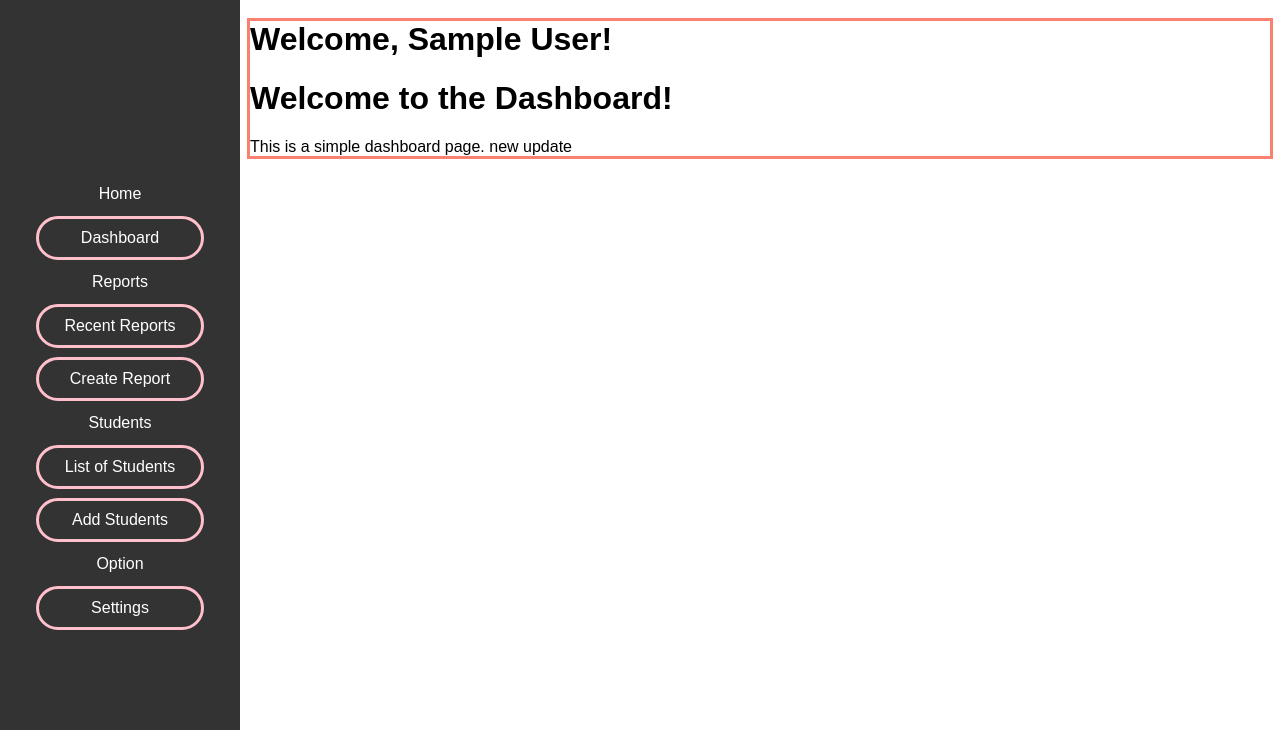
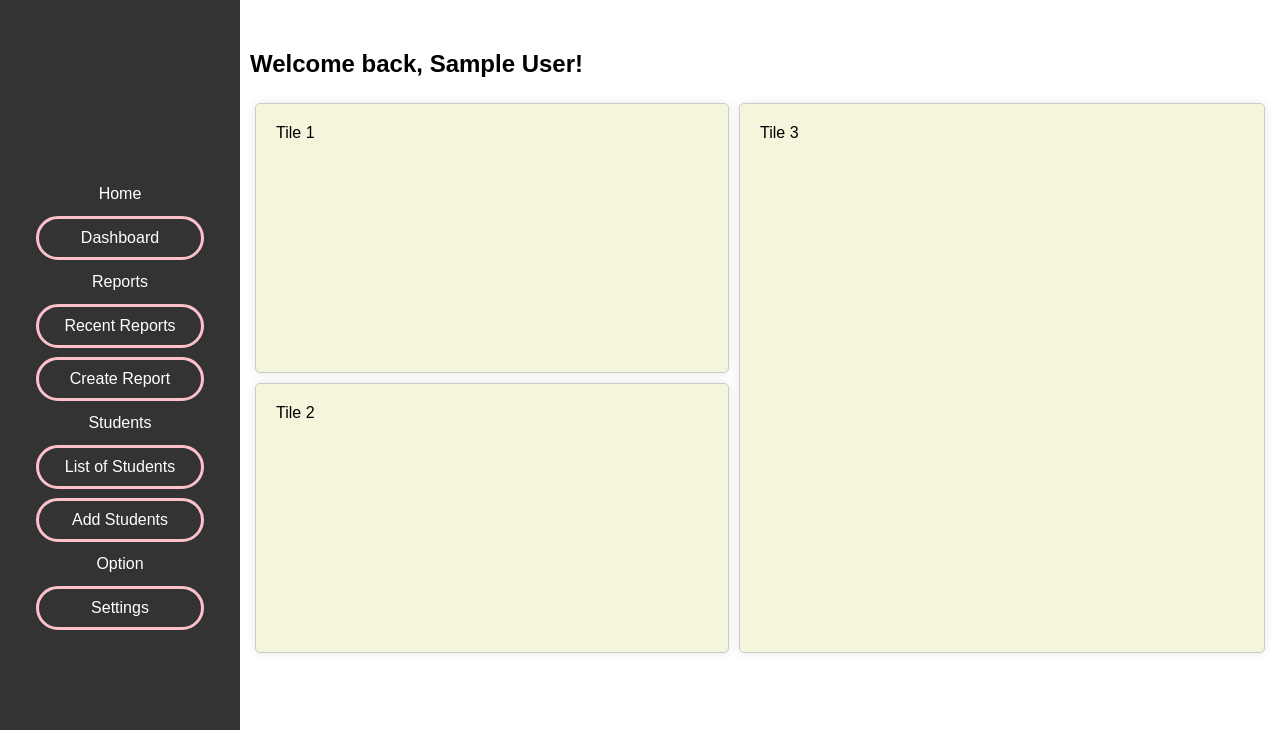
Before and after one commit to doksii/BulSUVMS, a PHP site: page /dashboard.php in a window 1280 px wide. Shown: the part 70-800 px from the top of the page. Run offline with PHP 8.4, Linux system fonts and the light colour scheme; the visitor is signed in with stand-in values (Sample User, id 1).

Commit message:
dashboard ui update

```diff
--- a/assets/css/MainStyle.css
+++ b/assets/css/MainStyle.css
@@ -201,17 +201,70 @@ th {
     background-color: #45a049;
 }
 
-
-/* End of Settings */
-
 .content {
-    outline: solid salmon;
+    /* outline: solid salmon; */
     margin-left: 250px;
     margin-right: 10px;
     text-align: left;
 }
+/* End of Settings */
+/* start of dashboard */
 
+.dashboardContainer {
+    /* outline: solid salmon; */
+    margin-left: 250px;
+    margin-right: 10px;
+    margin-top: 50px;
+    text-align: left;
+}
+.dashboardMessage {
+    font-family: Arial, Helvetica, sans-serif;
+}
+.dashboardContent {
+    display: flex;
+    height: 70vh; /* Full height of the viewport */
+}
+.container {
+    display: flex;
+    height: 100vh; /* Full height of the viewport */
+    background-color: #e2baba;
+}
 
+.left {
+    display: flex;
+    flex-direction: column;
+    width: 50%;
+}
+
+.tile1, .tile2 {
+    flex: 1;
+    margin: 5px;
+    padding: 20px;
+    border: 1px solid #ccc;
+    border-radius: 5px;
+    box-shadow: 0 0 10px rgba(0, 0, 0, 0.1);
+}
+
+.tile1, .tile2  {
+    margin: 5px;
+    background-color: beige;
+    padding: 20px;
+    border: 1px solid #ccc;
+    border-radius: 5px;
+    box-shadow: 0 0 10px rgba(0, 0, 0, 0.1);
+}
+
+.tile3 {
+    margin: 5px;
+    width: 50%;
+    background-color: beige;
+    padding: 20px;
+    border: 1px solid #ccc;
+    border-radius: 5px;
+    box-shadow: 0 0 10px rgba(0, 0, 0, 0.1);
+}
+
+/* end of dashboard */
 @media (max-width: 768px) {
     .sidebar {
         width: 100%;
@@ -229,3 +282,39 @@ th {
         margin-right: 10px;
     }
 }
+.School
+{
+    position: relative;
+	margin: 10px;
+	overflow: hidden;
+}
+.School img
+{
+	width: 400px;
+	height: 240px;
+	object-fit: cover;
+	transition: transform 0.3s ease;
+    border:3px solid goldenrod;
+    border-radius: 10px;
+}
+.School:hover img
+{
+    transform: scale(1.2);
+}
+.credsinfo
+{
+    position: absolute;
+	top: 0;
+	left: 0;
+	background-color: rgba(0, 0, 0, 0.5);
+	color: #fff;
+	padding: 20px;
+	width: 100%;
+	height: 100%;
+	opacity: 0;
+	transition: opacity 0.3s ease;
+}
+.School:hover .credsinfo
+{
+    opacity: 1;
+}
--- a/dashboard.php
+++ b/dashboard.php
@@ -58,10 +58,18 @@ if ($_SESSION['role'] !== 'admin') {
                 </ul>
             </div>
         </div>
-        <div class="content">
-            <h1>Welcome, <?php echo $_SESSION['display_name']; ?>!</h1>
-            <h1>Welcome to the Dashboard!</h1>
-            <p>This is a simple dashboard page. new update</p>
+        <div class="dashboardContainer">
+            <div class="dashboardMessage">
+                <h2>Welcome back, <?php echo $_SESSION['display_name']; ?>!</h2>
+            </div>
+            <div class="dashboardContent">
+                <div class="left">
+                    <div class="tile1">Tile 1</div>
+                    <div class="tile2">Tile 2</div>
+                </div>
+                <div class="tile3">Tile 3</div>
+            </div>
+
         </div>
     </div>
     <script src="js/script.js"></script>
--- a/php/db.php
+++ b/php/db.php
@@ -2,7 +2,7 @@
 $servername = "localhost";
 $username = "root"; // default username for XAMPP
 $password = ""; // default password for XAMPP
-$dbname = "user_registered";
+$dbname = "bulsuvms";
 
 // Create connection
 $conn = new mysqli($servername, $username, $password, $dbname);
```
Also changed, not shown: assets/img/BulSU Meneses logo.ico (added).
